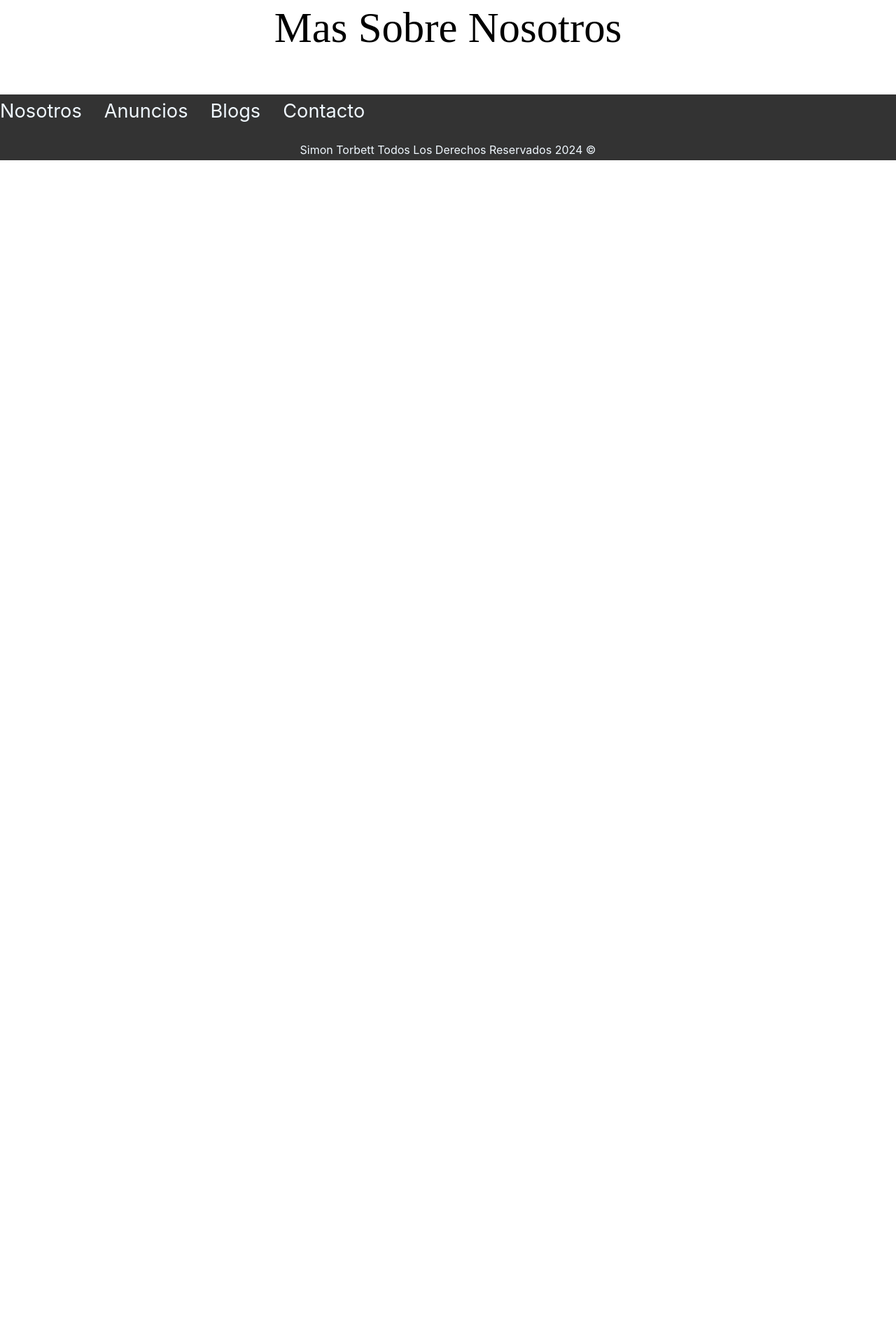
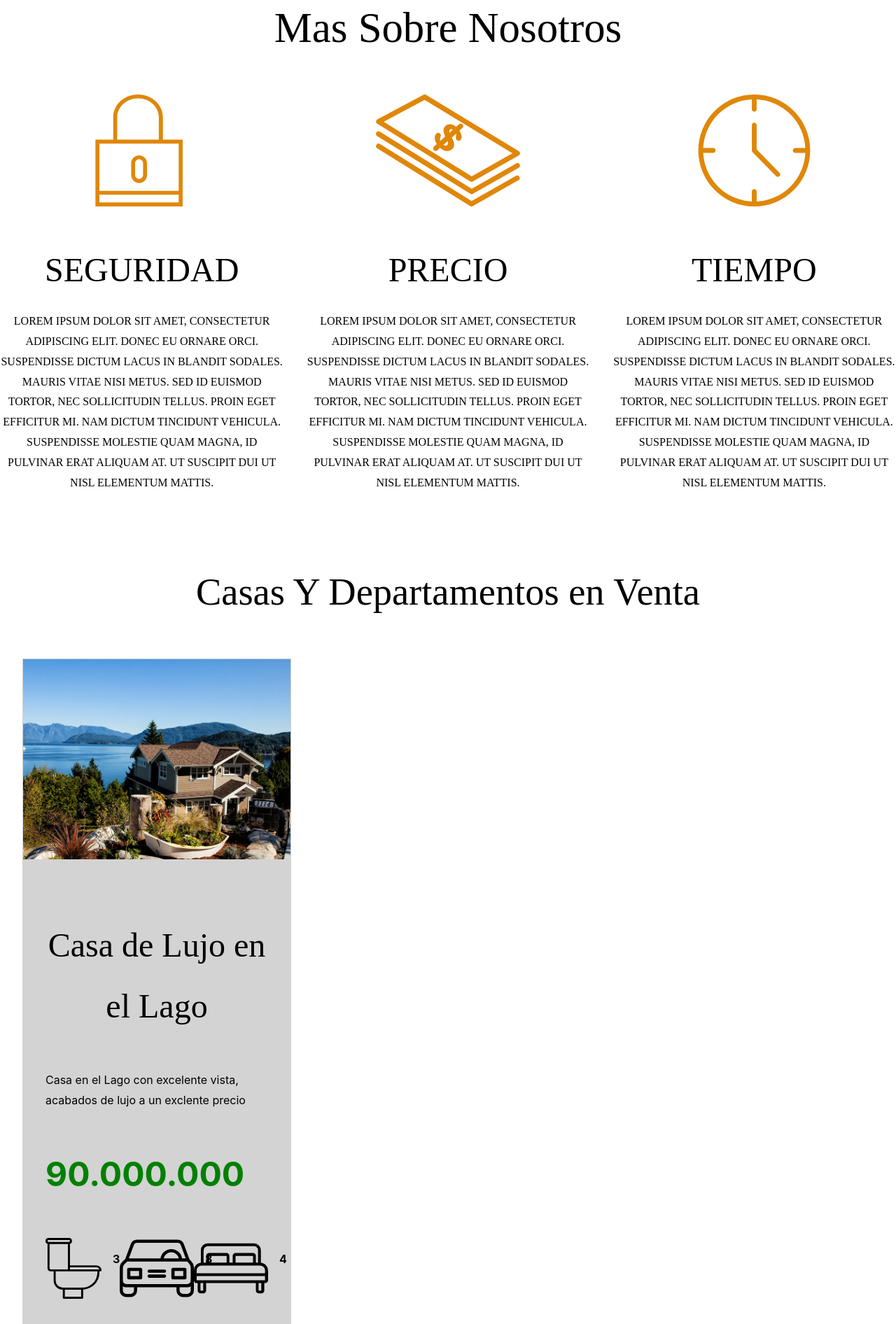
Before and after one commit to Storbett21/Bienes-Raices-proyect, a React (Create React App) app: page / in a window 1280 px wide. Shown: the part 1240-3132 px from the top of the page at 70% size. Before the commit the page ends 1485 px from the top, so only its background shows below. Built offline with nearby package versions, Linux system fonts and the light colour scheme.

Commit message:
nuevo commit

```diff
--- a/src/estilos/footer.css
+++ b/src/estilos/footer.css
@@ -1,6 +1,7 @@
-.footer{
+
+.contenedor-footer{
     background-color: #333333 ;
-    padding-top: 2,5rem;
+    margin-top: 3rem;
 }
 .navegacion1{
 
--- a/src/estilos/home.css
+++ b/src/estilos/home.css
@@ -18,8 +18,6 @@ p {
     max-width: 120rem;
     margin: 0 auto;
 }
-
-
 
 .header{
 
@@ -75,9 +73,7 @@ h1 {
 h2 {
     font-size: 3.4rem;
 }
-h3 {
-    font-size: 3rem;
-}
+
 h4 {
     font-size: 2.6rem;
 }
@@ -108,3 +104,79 @@ h4 {
       margin-bottom: 10px; /* Agregar espacio entre elementos */
     }
   }
+
+ .icono-nosotros {
+    display: grid;
+    gap: 2rem; /* Reemplaza 20px con el valor que desees para el espaciado */
+    grid-template-columns: repeat(3, 1fr); /* Reemplaza 3 con el número de columnas deseado */
+    @media screen and (max-width: 768px) {
+        grid-template-columns: repeat(2, 1fr); /* Cambiar a 2 columnas en pantallas más pequeñas */
+    }
+
+    @media screen and (max-width: 480px) {
+        grid-template-columns: 1fr; /* Cambiar a 1 columna en pantallas más pequeñas */
+    }
+
+
+}
+  .icono {
+    text-align: center;
+
+    img{
+        height: 10rem;
+    }
+    h3 {
+        text-transform: uppercase;
+    }
+  }
+  .contenedor-anuncios  {
+    display: grid;
+  gap: 2rem; /* Reemplaza 20px con el valor que desees para el espaciado */
+  grid-template-columns: repeat(3, 2fr); /* Reemplaza 3 con el número de columnas deseado */
+  @media screen and (max-width: 768px) {
+      grid-template-columns: repeat(2, 1fr); /* Cambiar a 2 columnas en pantallas más pequeñas */
+  }
+
+  @media screen and (max-width: 480px) {
+      grid-template-columns: 1fr; /* Cambiar a 1 columna en pantallas más pequeñas */
+  }
+
+
+}
+
+.anuncio {
+    background-color: lightgray;
+    border: 1px solid lightgray;
+}
+.contenido-anuncio{
+
+    padding: 2rem;
+}
+
+    h3, p {
+        max-width: none;
+    }
+        .precio {
+
+            color: green;
+            font-weight: bold;
+            font-size: 3rem;
+        }
+.iconos-caracteristicas{
+
+    display: flex;
+    list-style: none;
+    padding: 0;
+
+    li{
+        flex: 1;
+        display: flex;
+    }
+    img{
+        flex: 0 0 5rem;
+        margin-right: 1rem;
+    }
+    p {
+        font-weight: bold;
+    }
+}
--- a/src/paginas/footer.js
+++ b/src/paginas/footer.js
@@ -10,7 +10,7 @@ const Footer =() =>{
 
     return (
 
-        <div className="footer contenedor-footer">
+        <div className="contenedor-footer">
 
 
             <nav className="navegacion1">
--- a/src/paginas/home.js
+++ b/src/paginas/home.js
@@ -2,18 +2,26 @@ import React from "react";
 import { Link } from "react-router-dom";
 import "./../estilos/home.css";
 import Logo from "../imagenes/img/logo.svg";
+import icono1 from "../imagenes/img/icono1.svg";
+import icono2 from "../imagenes/img/icono2.svg";
+import icono3 from "../imagenes/img/icono3.svg";
+import anuncio1 from "../imagenes/img/anuncio1.jpg";
+import wc from "../imagenes/img/icono_wc.svg";
+import estacionamiento from "../imagenes/img/icono_estacionamiento.svg";
+import cuartos from "../imagenes/img/icono_dormitorio.svg";
+
 
 export const Home = () => {
 
 
-    return(
+    return (
         <>
             <body>
                 <div className="header inicio">
                     <div className="contenedor contenido-header">
                         <div className="barra">
                             <Link to="/">
-             <img src={Logo} alt= "Logotipo de Bienes Raices"></img>
+                                <img src={Logo} alt="Logotipo de Bienes Raices"></img>
                             </Link>
                             <nav className="navegacion">
                                 <Link to="/nosotros" className="enlace">Nosotros</Link>
@@ -28,7 +36,58 @@ export const Home = () => {
                 <div className="contenedor-seccion">
                     <h1>Mas Sobre Nosotros</h1>
                     <div className="icono-nosotros">
-                <div className="icono"></div>
+                        <div className="icono">
+                            <img src={icono1} alt="candado"></img>
+                            <h3> Seguridad
+                                <p>Lorem ipsum dolor sit amet, consectetur adipiscing elit. Donec eu ornare orci. Suspendisse dictum lacus in blandit sodales. Mauris vitae nisi metus. Sed id euismod tortor, nec sollicitudin tellus. Proin eget efficitur mi. Nam dictum tincidunt vehicula. Suspendisse molestie quam magna, id pulvinar erat aliquam at. Ut suscipit dui ut nisl elementum mattis. </p>
+                            </h3></div>
+                        <div className="icono">
+                            <img src={icono2} alt="precio"></img>
+                            <h3>Precio
+                                <p>Lorem ipsum dolor sit amet, consectetur adipiscing elit. Donec eu ornare orci. Suspendisse dictum lacus in blandit sodales. Mauris vitae nisi metus. Sed id euismod tortor, nec sollicitudin tellus. Proin eget efficitur mi. Nam dictum tincidunt vehicula. Suspendisse molestie quam magna, id pulvinar erat aliquam at. Ut suscipit dui ut nisl elementum mattis. </p>
+                            </h3> </div>
+                        <div className="icono">
+                            <img src={icono3} alt="tiempo"></img>
+                            <h3>Tiempo
+                                <p>Lorem ipsum dolor sit amet, consectetur adipiscing elit. Donec eu ornare orci. Suspendisse dictum lacus in blandit sodales. Mauris vitae nisi metus. Sed id euismod tortor, nec sollicitudin tellus. Proin eget efficitur mi. Nam dictum tincidunt vehicula. Suspendisse molestie quam magna, id pulvinar erat aliquam at. Ut suscipit dui ut nisl elementum mattis. </p>
+                            </h3>
+                        </div>
+                    </div>
+                </div>
+                <div className="seccion contenedor">
+                    <h2> Casas Y Departamentos en Venta</h2>
+
+                    <div className="contenedor-anuncios">
+                        <div className="anuncio">
+                           <picture>
+                          <img src={anuncio1} alt="anuncio"></img>
+                           </picture>
+                           <div className="contenido-anuncio">
+                            <h3> Casa de Lujo en el Lago</h3>
+                            <p>Casa en el Lago con excelente vista, acabados de lujo a un exclente precio</p>
+                            <p className="precio"> 90.000.000</p>
+                            <ul className="iconos-caracteristicas">
+                                <li>
+                                    <img src={wc} alt="poceta"></img>
+                                    <p>3</p>
+
+                                </li>
+                                <li>
+                                    <img src={estacionamiento} alt="estacionamiento"></img>
+                                    <p>3</p>
+
+                                </li>
+                                <li>
+                                    <img src={cuartos} alt="cuartos"></img>
+                                    <p>4</p>
+
+                                </li>
+
+                            </ul>
+                        <Link to="/anuncios" className="boton boton-amarillo">Ver Propiedad</Link>
+                           </div>
+                        </div>
+
                     </div>
                 </div>
             </body>
```
Lines whose indentation alone changed are shown as unchanged.
